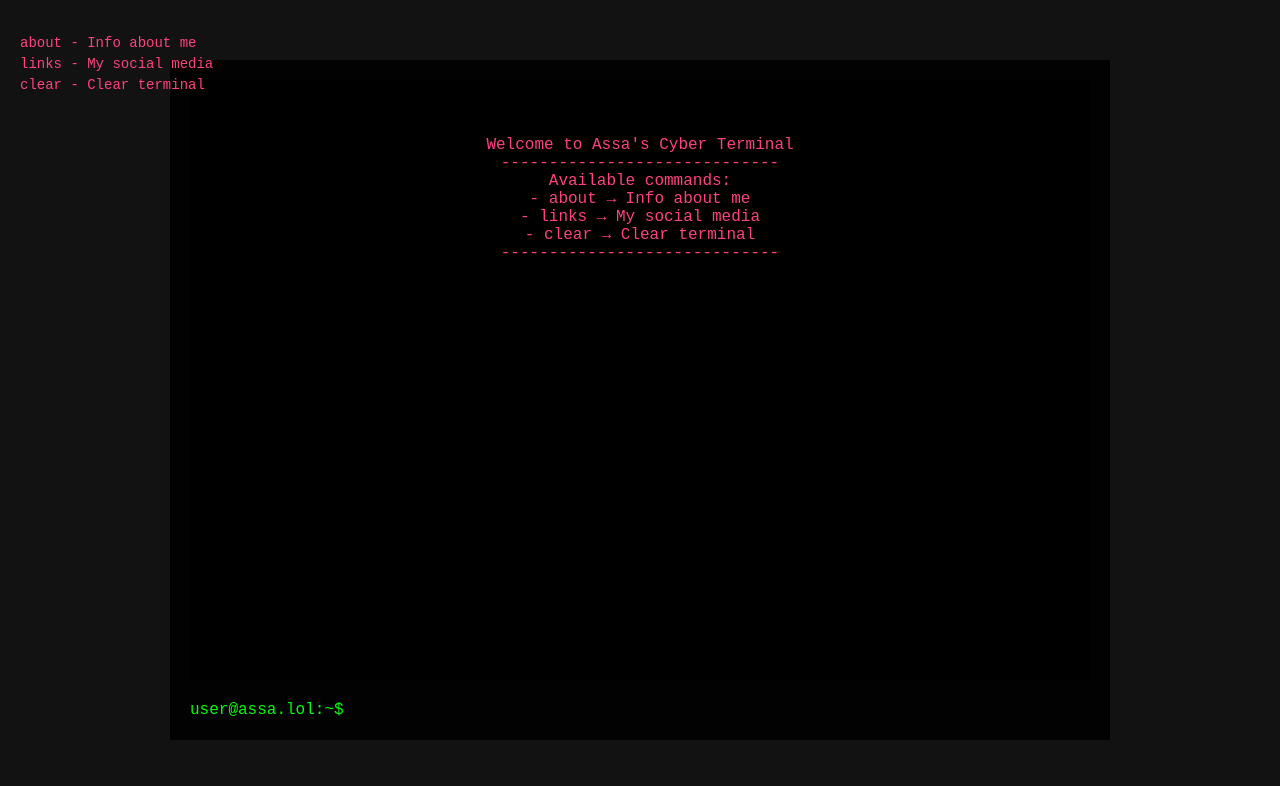
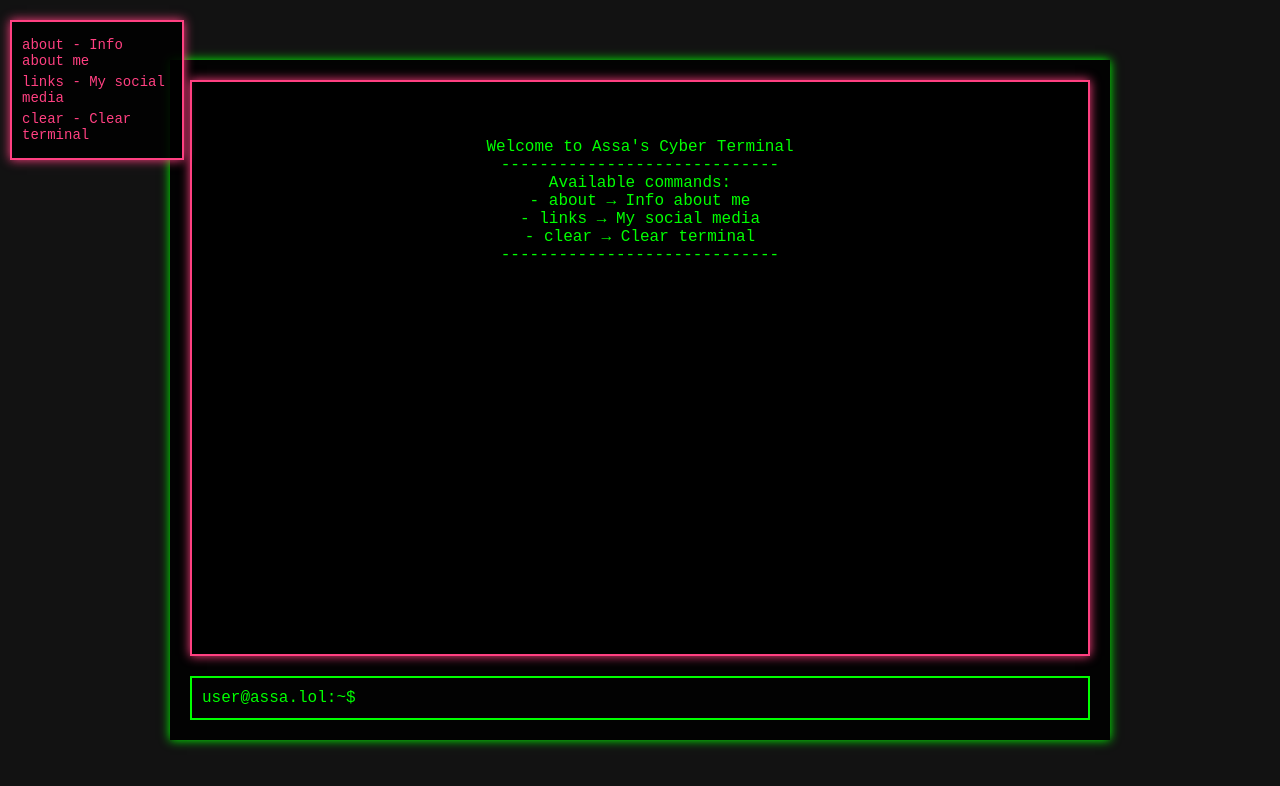
Before and after one commit to assanyashka/fakemoney, a plain HTML site: page index.html in a window 1280 px wide. Drawn offline with Linux system fonts and the light colour scheme.

Commit message:
Update index.html

```diff
--- a/index.html
+++ b/index.html
@@ -24,8 +24,9 @@
             display: flex;
             flex-direction: column;
             justify-content: space-between;
+            box-shadow: 0 0 10px #00ff00;
+            background: rgba(0, 0, 0, 0.9);
             padding: 20px;
-            background: rgba(0, 0, 0, 0.9);
         }
         #output {
             flex-grow: 1;
@@ -36,13 +37,19 @@
             margin-bottom: 20px;
             text-align: center;
             height: 400px;
-            color: #ff4081;
+            border: 2px solid #ff4081;
+            box-shadow: 0 0 10px #ff4081;
         }
         #input-line {
             display: flex;
             align-items: center;
             justify-content: flex-start;
+            border: 2px solid #00ff00;
+            padding: 10px;
+        }
+        #input-line span {
             color: #00ff00;
+            margin-right: 5px;
         }
         #command-input {
             background: none;
@@ -57,10 +64,14 @@
             position: absolute;
             left: 10px;
             top: 20px;
+            background-color: rgba(0, 0, 0, 0.9);
             color: #ff4081;
+            border: 2px solid #ff4081;
             padding: 10px;
+            width: 150px;
             font-size: 14px;
             text-align: left;
+            box-shadow: 0 0 10px #ff4081;
         }
         #command-list p {
             margin: 5px 0;
```
